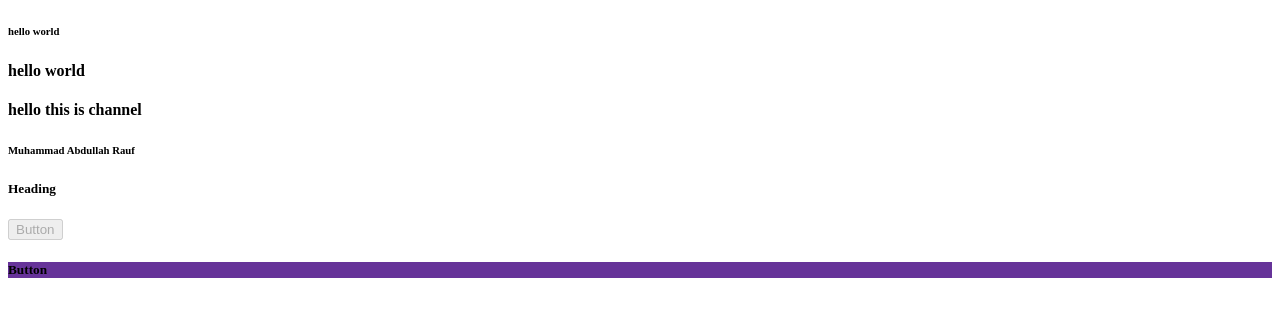
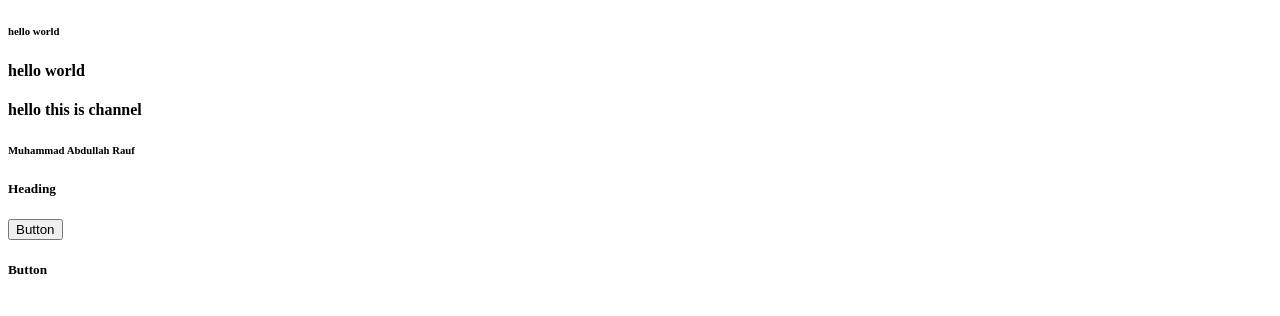
Before and after one commit to abd041/Vue_Learning, a Vue app: page / in a window 1280 px wide. Shown: the top 316 px of the page. Built offline with nearby package versions, Linux system fonts and the light colour scheme.

Commit message:
object syntax for multiple condtioning classes application

```diff
--- a/src/App.vue
+++ b/src/App.vue
@@ -4,7 +4,10 @@
   <h6>{{ name }}</h6>
   <h5 v-bind:id="headingId">Heading</h5>
   <button v-bind:disabled="isDisabled">Button</button>
-  <h5 v-bind:class="[isDisabled ? 'Hello' :'' , isnotDisabled ? 'Helloh' :'']">Button</h5>
+  <h5 v-bind:class="{
+    'Hello':isDisabled,
+    'Helloh':isnotDisabled
+  }">Button</h5>
 </template>
 
 <script>
@@ -15,7 +18,7 @@ export default {
     return {
       name: "Muhammad Abdullah Rauf",
       headingId:"Heading Id",
-      isDisabled:true,
+      isDisabled:false,
       isnotDisabled:false,
     }
   },
```
